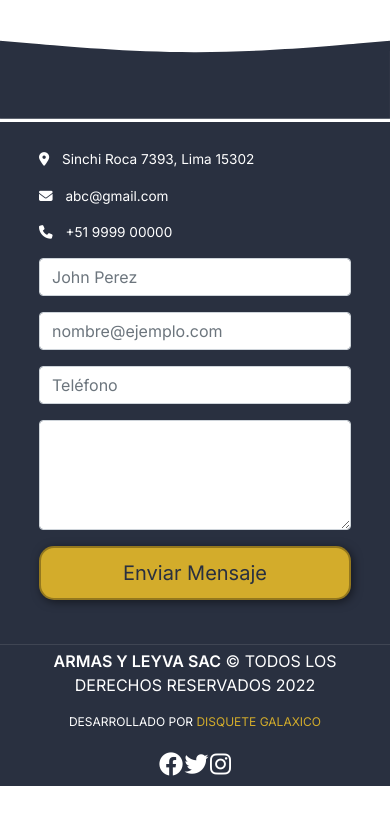
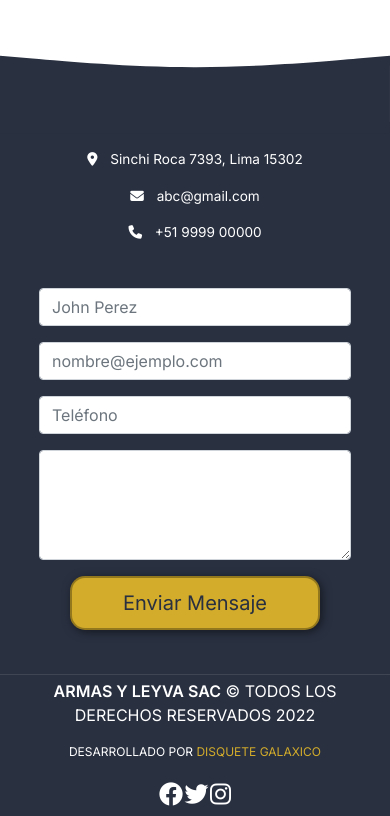
Before and after one commit to L-H-DEVS/estudio-jur, a plain HTML site: page index.html in a window 390 px wide. Shown: the part 3669-4485 px from the top of the page. Before the commit the page ends 4455 px from the top, so only its background shows below. Drawn offline with nearby package versions, Linux system fonts and the light colour scheme; files whose address does not match are found by name.

Commit message:
fixed navbar, contact-info responsive fix

```diff
--- a/css/main.css
+++ b/css/main.css
@@ -49,6 +49,7 @@ a {
 
 .btn-yellow {
     padding: 10px 20px;
+    width: 100%;
     border-radius: 15px;
     background: var(--main-yellow);
     border: 2px solid rgba(0,0,0,0.3);
@@ -258,6 +259,15 @@ footer {
     .especialidad  {
         border: none;
     }
+
+    .contact-info {
+        margin-bottom: 30px;
+        text-align: center;
+    }
+
+    .btn-yellow {
+        width: 80%;
+    }
 }
 
 /*=========================MEDIA QUERIES PANTALLA SM================================*/
@@ -279,6 +289,13 @@ footer {
 @media (max-width: 576px) {
     .contact-curve{
         top: -50px;
+    }
+}
+
+@media (max-width: 420px) {
+    .contact-curve{
+        position: relative;
+        top: 15px;
     }
 }
 
--- a/css/menu.css
+++ b/css/menu.css
@@ -67,6 +67,13 @@
 
 .fixed-header .menu-main a:hover, .fixed-header .menu-horario a:hover {
     color: var(--main-yellow);
+    background-color: rgba(41, 48, 64, 0.1);
+}
+
+@media screen and (max-width: 1060px) {
+    .fixed-header .menu-main a:hover {
+        padding: 8px 15px;
+    }
 }
 
 /* -- MOBILE, TABLETS-- */
--- a/index.html
+++ b/index.html
@@ -201,12 +201,12 @@
 
   <section id="sec-contacto" class="sec-dark">
     <div class="row">
-      <div class="contact-info col-lg-4">
+      <div class="contact-info col-lg-4 col-md-6">
         <p><i class="fa-solid fa-location-dot"></i> Sinchi Roca 7393, Lima 15302</p>
         <p><i class="fa-solid fa-envelope"></i> abc@gmail.com</p>
         <p><i class="fa-solid fa-phone"></i> +51 9999 00000</p>
       </div>
-      <form method="POST" class="col-lg-6 contact-form" id="contact-form">
+      <form method="POST" class="col-lg-6 col-md-8 contact-form" id="contact-form">
         <div class="mb-3">
           <input type="input" class="form-control" id="name" name="name" placeholder="John Perez">
         </div>
@@ -220,7 +220,7 @@
           <textarea class="form-control" name="message" id="message" rows="4"></textarea>
         </div>
         <div class="mb-3">
-          <button type="submit" class=" btn btn-yellow w-100">Enviar Mensaje</button>
+          <button type="submit" class=" btn btn-yellow">Enviar Mensaje</button>
         </div>
       </form>
     </div>
```
